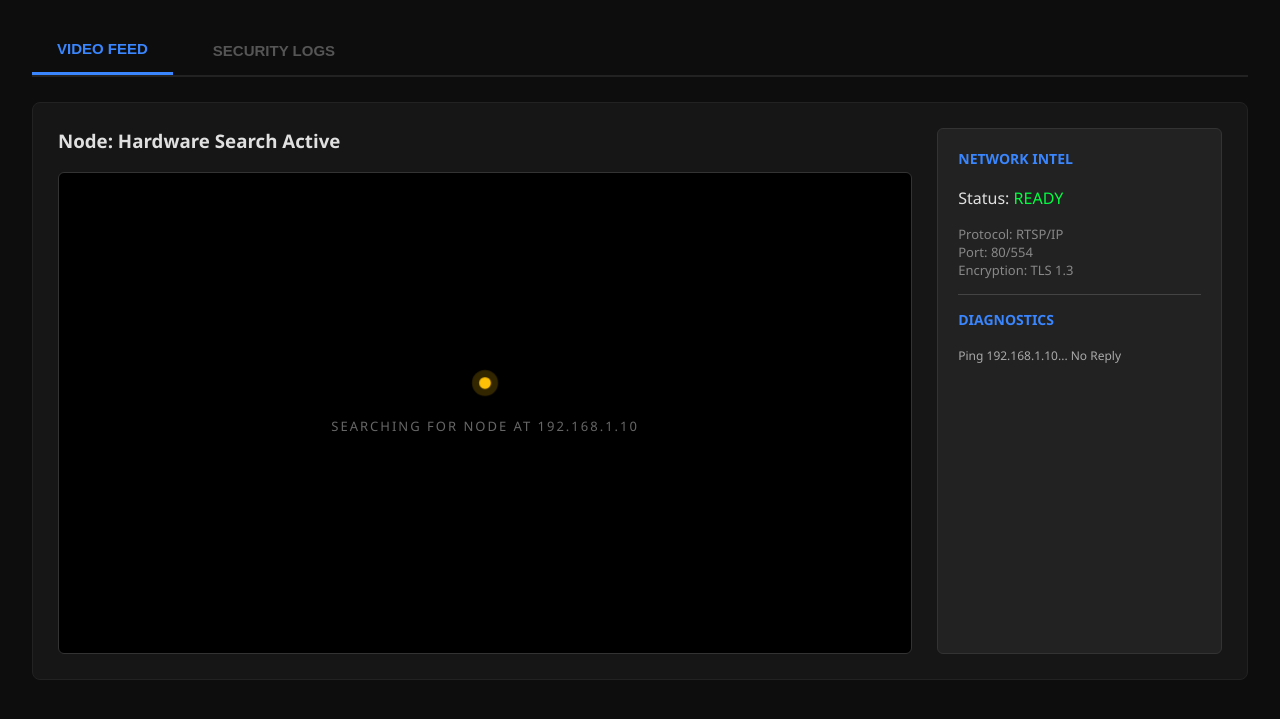
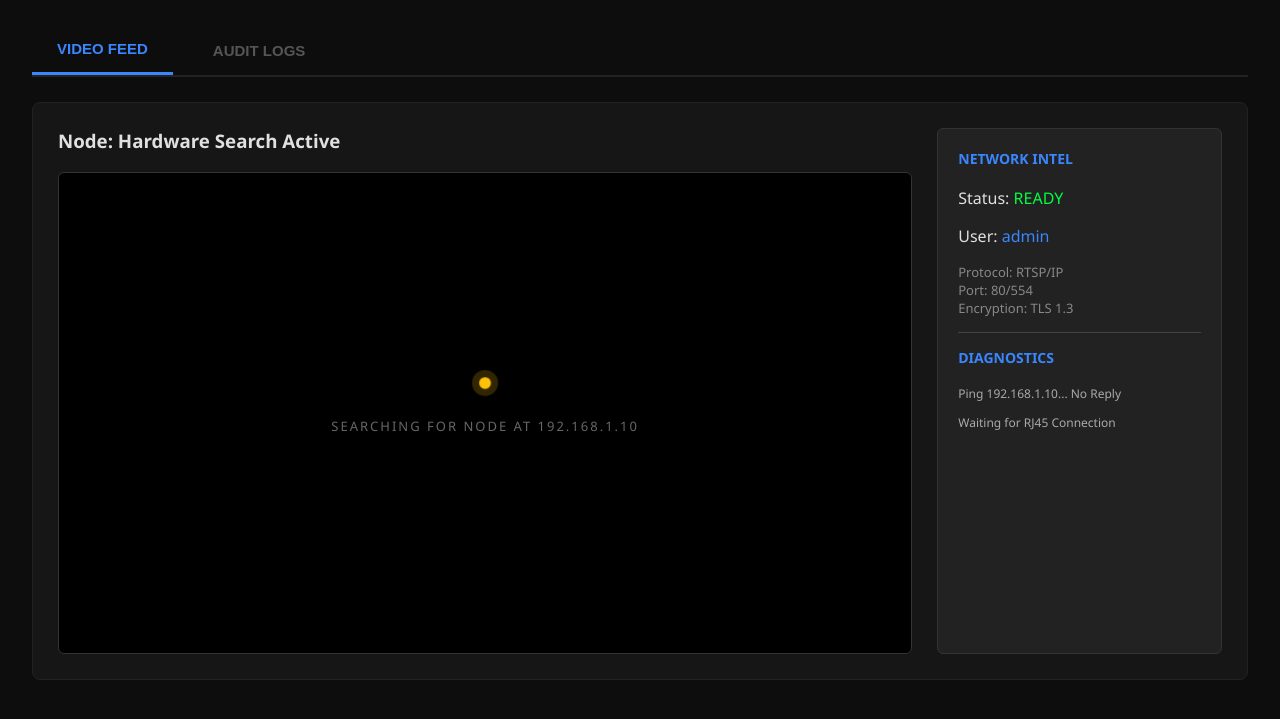
Before and after one commit to angelogilbertcabubas-hub/camera-dashboard, a Flask app: page /dashboard in a window 1280 px wide. Shown: the part 64-783 px from the top of the page. Run offline with Flask 3, Linux system fonts and the light colour scheme; the visitor is signed in with stand-in values (Sample User, id 1).

Commit message:
Update camera.html

```diff
--- a/templates/camera.html
+++ b/templates/camera.html
@@ -3,8 +3,7 @@
 <head>
     <meta charset="UTF-8">
     <meta name="viewport" content="width=device-width, initial-scale=1.0">
-    <title>Secure Web-Based Surveillance Access System
-</title>
+    <title>Secure Web-Based Surveillance Access System</title>
     <style>
         body { margin: 0; font-family: 'Segoe UI', sans-serif; background-color: #0d0d0d; color: #e0e0e0; }
         .navbar { display: flex; justify-content: space-between; align-items: center; background: #161616; padding: 12px 25px; border-bottom: 2px solid #222; }
@@ -28,7 +27,6 @@
         .sidebar { background: #222; padding: 20px; border-radius: 6px; border: 1px solid #333; }
         .sidebar h4 { margin-top: 0; color: #3a86ff; font-size: 14px; text-transform: uppercase; }
 
-        /* REAL LOG CONTAINER */
         #log-display {
             background: #050505;
             color: #00ff41;
@@ -36,11 +34,11 @@
             height: 400px;
             overflow-y: auto;
             font-family: 'Courier New', monospace;
-            font-size: 13px;
+            font-size: 14px;
             border-radius: 4px;
             border: 1px solid #222;
             white-space: pre-wrap;
-            line-height: 1.6;
+            line-height: 1.8;
         }
     </style>
 </head>
@@ -54,7 +52,7 @@
     <div class="tab-container">
         <div class="tabs">
             <button class="tab-link active" onclick="openTab(event, 'Camera')">VIDEO FEED</button>
-            <button class="tab-link" onclick="openTab(event, 'Logs')">SECURITY LOGS</button>
+            <button class="tab-link" onclick="openTab(event, 'Logs')">AUDIT LOGS</button>
         </div>
 
         <div id="Camera" class="tab-content" style="display: block;">
@@ -69,17 +67,19 @@
                 <div class="sidebar">
                     <h4>Network Intel</h4>
                     <p>Status: <span style="color:#00ff41">READY</span></p>
+                    <p>User: <span style="color:#3a86ff">admin</span></p>
                     <p style="font-size: 13px; color: #888;">Protocol: RTSP/IP<br>Port: 80/554<br>Encryption: TLS 1.3</p>
                     <hr style="border: 0; border-top: 1px solid #444; margin: 15px 0;">
                     <h4>Diagnostics</h4>
                     <p style="font-size: 12px; color: #aaa;">Ping 192.168.1.10... No Reply</p>
+                    <p style="font-size: 12px; color: #aaa;">Waiting for RJ45 Connection</p>
                 </div>
             </div>
         </div>
 
         <div id="Logs" class="tab-content">
-            <h3 style="margin-top: 0;">Live System Audit Trail</h3>
-            <div id="log-display">Fetching latest security events...</div>
+            <h3 style="margin-top: 0;">User Activity & Access History</h3>
+            <div id="log-display">Loading audit trail...</div>
         </div>
     </div>
 
@@ -96,26 +96,25 @@
             if (tabName === 'Logs') { updateLogs(); }
         }
 
-        // Fetch real data from the /get_logs route in app.py
         function updateLogs() {
             fetch('/get_logs')
                 .then(response => response.text())
                 .then(data => {
                     const display = document.getElementById('log-display');
                     display.textContent = data;
-                    display.scrollTop = display.scrollHeight; // Keep latest logs visible
+                    display.scrollTop = display.scrollHeight;
                 })
                 .catch(err => {
                     document.getElementById('log-display').textContent = "Error loading logs: " + err;
                 });
         }
 
-        // Automatically refresh logs every 5 seconds when the tab is open
+        // Fetch logs every 3 seconds while tab is active for a more "live" feel
         setInterval(() => {
             if (document.getElementById('Logs').style.display === 'block') {
                 updateLogs();
             }
-        }, 5000);
+        }, 3000);
     </script>
 </body>
 </html>
```
